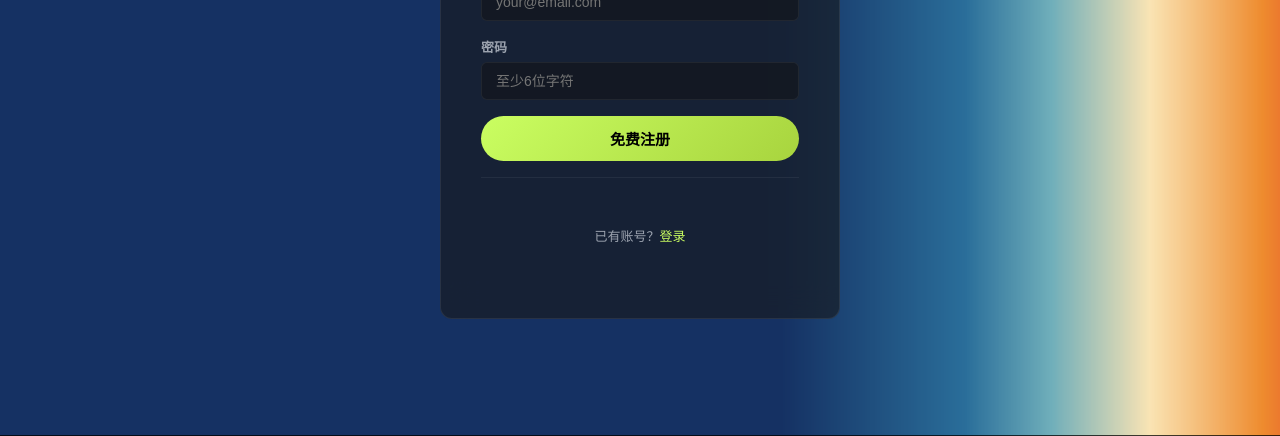
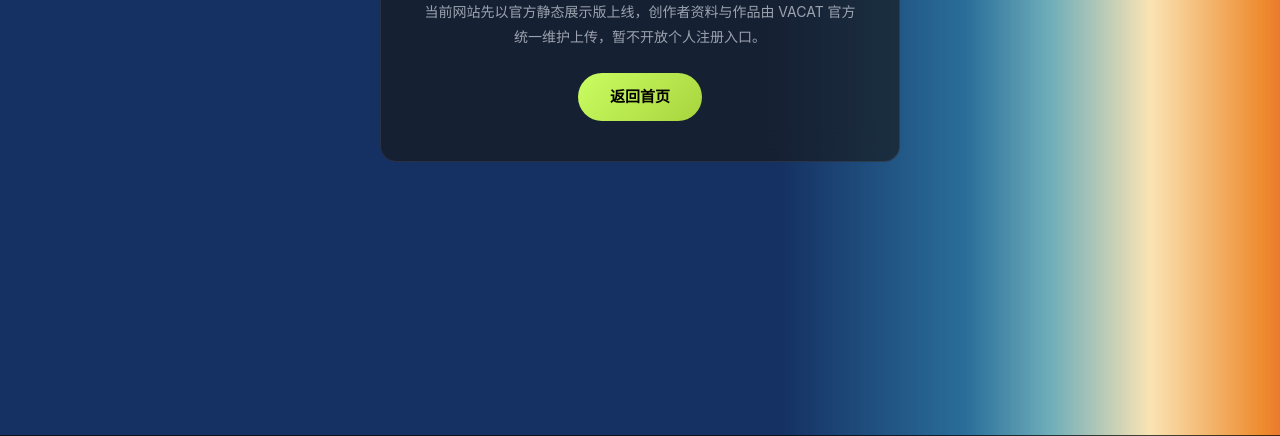
Before and after one commit to ruifengc166-boop/vacavaca, a plain HTML site: page register.html in a window 1280 px wide. Shown: the part 364-800 px from the top of the page. Drawn offline with Linux system fonts and the light colour scheme; no server answers.

Commit message:
chore: hide public register page for static launch

```diff
--- a/register.html
+++ b/register.html
@@ -3,13 +3,16 @@
 <head>
 <meta charset="UTF-8">
 <meta name="viewport" content="width=device-width, initial-scale=1.0">
-<title>注册 - VACAT</title>
+<meta name="robots" content="noindex,nofollow">
+<title>注册暂不开放 - VACAT</title>
 <link rel="stylesheet" href="css/style.css">
+<style>
+.static-auth-notice{min-height:100vh;display:flex;align-items:center;justify-content:center;padding:100px 24px;text-align:center;background:#0A0A0A url('/assets/backgrounds/bg-bottom.png') no-repeat bottom center fixed;background-size:cover}
+.static-auth-card{max-width:520px;padding:40px;border-radius:16px;background:rgba(24,24,24,.62);border:1px solid rgba(255,255,255,.08);backdrop-filter:blur(16px);-webkit-backdrop-filter:blur(16px)}
+.static-auth-card h1{font-size:24px;margin-bottom:10px}.static-auth-card p{color:var(--text3);font-size:14px;line-height:1.8;margin-bottom:24px}
+</style>
 </head>
-<body style="background:#000">
-<div class="navbar"><div class="container"><a class="logo" href="index.html"><img src="/assets/logo/nav-logo.png" alt="VACAT" style="height:24px;width:auto;display:block;vertical-align:middle"></a><div class="nav-links"><a href="index.html">发现</a><a href="creators.html">创作人</a><a href="works.html">作品</a><a href="vacat.html">瓦卡奖</a><a href="events.html">活动</a><a href="referral.html">引荐</a></div><div class="nav-actions"><a href="login.html" class="btn-nav">登录</a><a href="register.html" class="btn-reg">注册</a></div><div class="nav-toggle"><span></span><span></span><span></span></div></div></div>
-<div class="auth-page" style="background:url(/uploads/1781691382585-4ngmqt.png) center/cover no-repeat;position:relative"><div class="auth-card" style="background:rgba(24,24,24,0.6);backdrop-filter:blur(16px);-webkit-backdrop-filter:blur(16px);border:1px solid rgba(255,255,255,0.08)"><h2 data-c="auth.register_title">创建账号</h2><p class="sub" data-c="auth.register_subtitle">加入AI视觉创作者部落</p><form id="registerForm"><div class="form-group"><label data-c="auth.register_name_label">昵称/艺名</label><input id="reg_name" placeholder="你的创作昵称" required></div><div class="form-group"><label data-c="auth.register_email_label">邮箱</label><input type="email" id="reg_email" placeholder="your@email.com" required></div><div class="form-group"><label data-c="auth.register_password_label">密码</label><input type="password" id="reg_password" placeholder="至少6位字符" required></div><button type="submit" class="btn btn-primary btn-lg btn-block" data-c="auth.register_button">免费注册</button></form><div class="footer"><span data-c="auth.register_footer">已有账号？</span><a href="login.html" data-c="auth.register_footer_link">登录</a></div></div></div>
-<script src="js/content-loader.js?v=2"></script>
-<script src="js/main.js?v=2"></script>
+<body>
+<div class="static-auth-notice"><div class="static-auth-card"><h1>注册暂不开放</h1><p>当前网站先以官方静态展示版上线，创作者资料与作品由 VACAT 官方统一维护上传，暂不开放个人注册入口。</p><a href="index.html" class="btn btn-primary btn-lg">返回首页</a></div></div>
 </body>
 </html>
```
